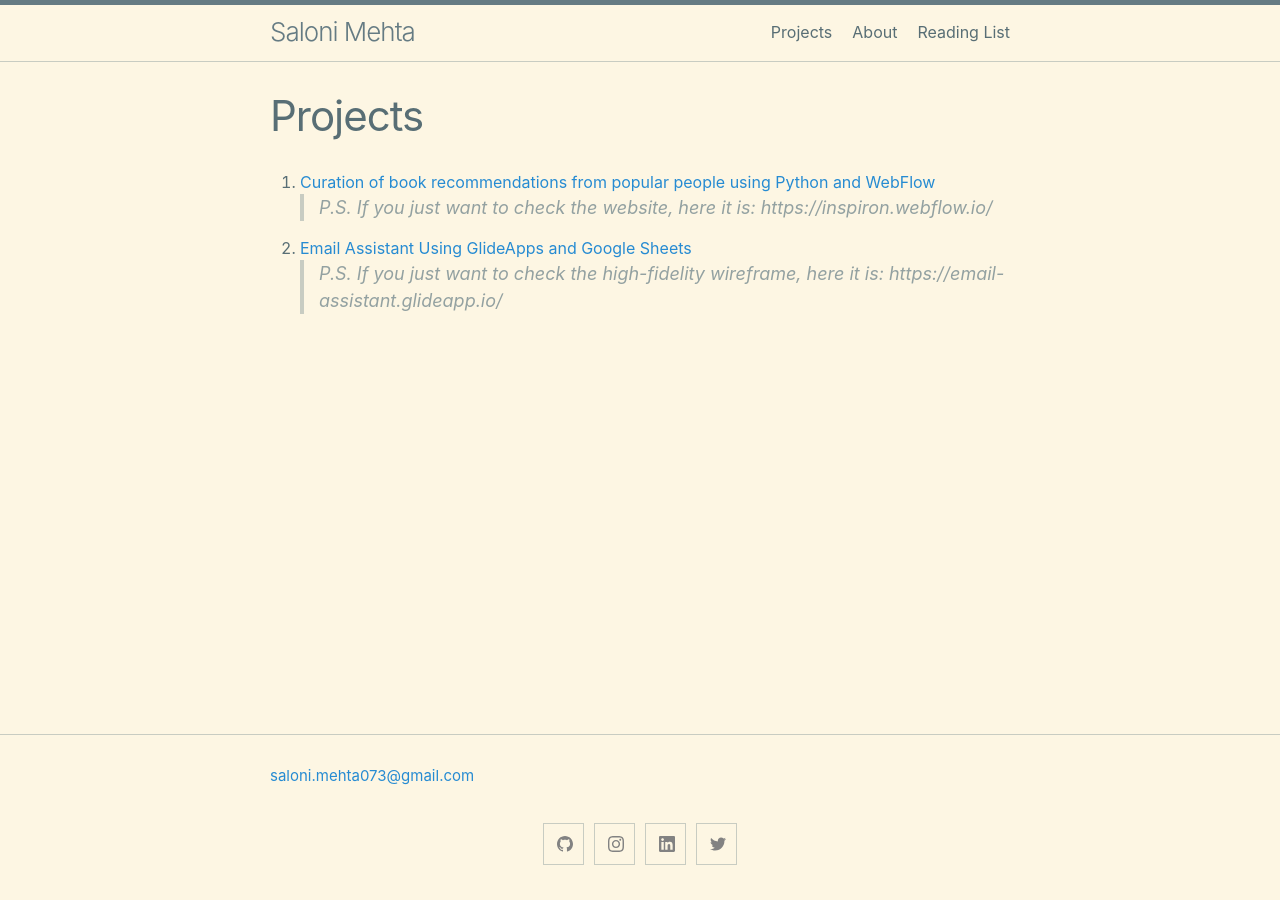
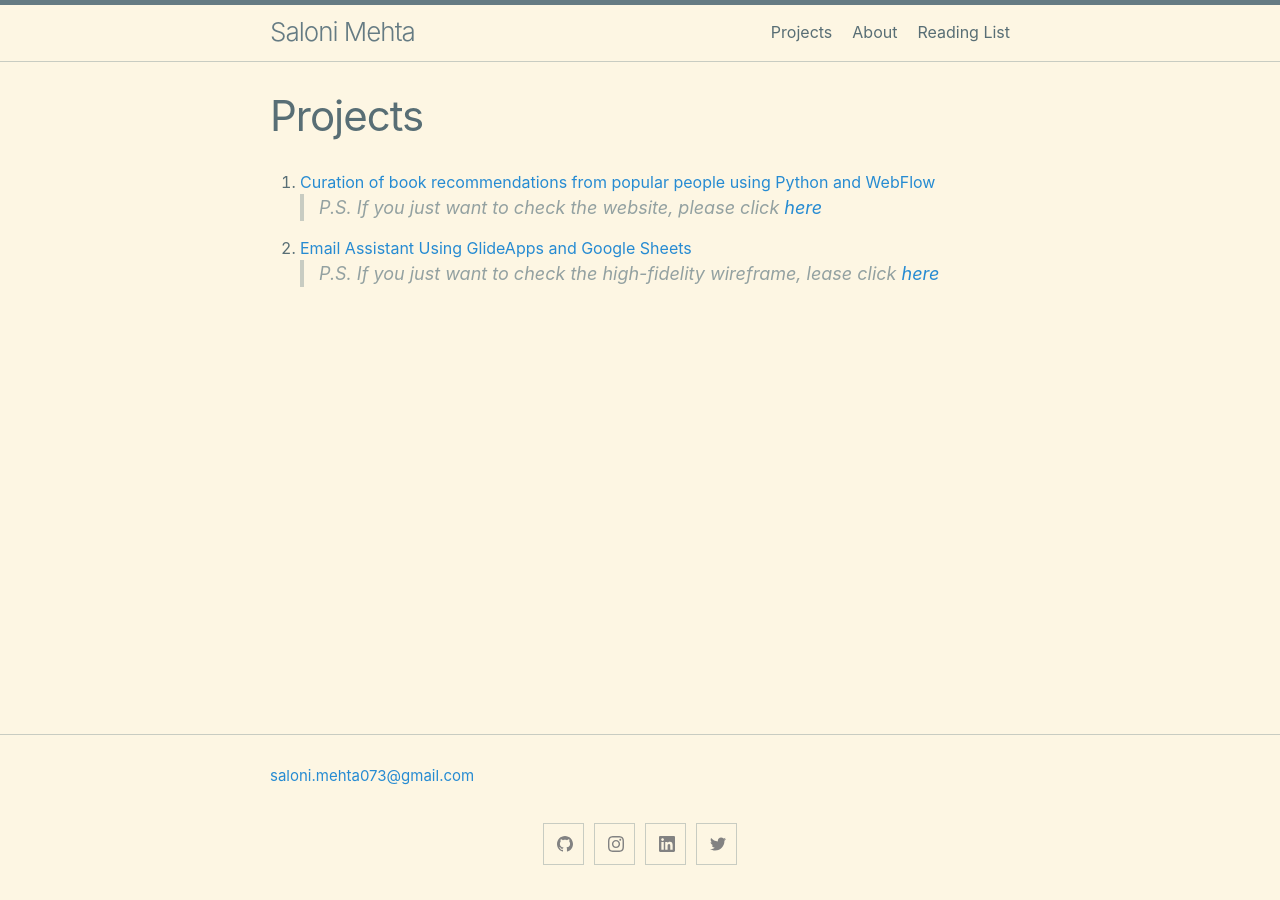
Before and after one commit to salonimehta073/mydoctheme, a Jekyll site: the page built from Projects.md, in a window 1280 px wide. Built offline with Jekyll 4.4.1, drawn with Linux system fonts in a browser that asks for light colours.

Commit message:
Update Projects.md

```diff
--- a/Projects.md
+++ b/Projects.md
@@ -5,7 +5,7 @@ permalink: /projects/
 ---
 
 1. [Curation of book recommendations from popular people using Python and WebFlow]({% post_url /_posts/2020-07-25-Launching-a-book-recommendation-website %})
-> P.S. If you just want to check the website, here it is: https://inspiron.webflow.io/
+> P.S. If you just want to check the website, please click [here](https://inspiron.webflow.io/)
 
 2. [Email Assistant Using GlideApps and Google Sheets]({% post_url /_posts/2020-08-27-Email-Assistant-Using-Glide-And-Google-Sheets %})
-> P.S. If you just want to check the high-fidelity wireframe, here it is: https://email-assistant.glideapp.io/
+> P.S. If you just want to check the high-fidelity wireframe, lease click [here](https://email-assistant.glideapp.io/)
```
